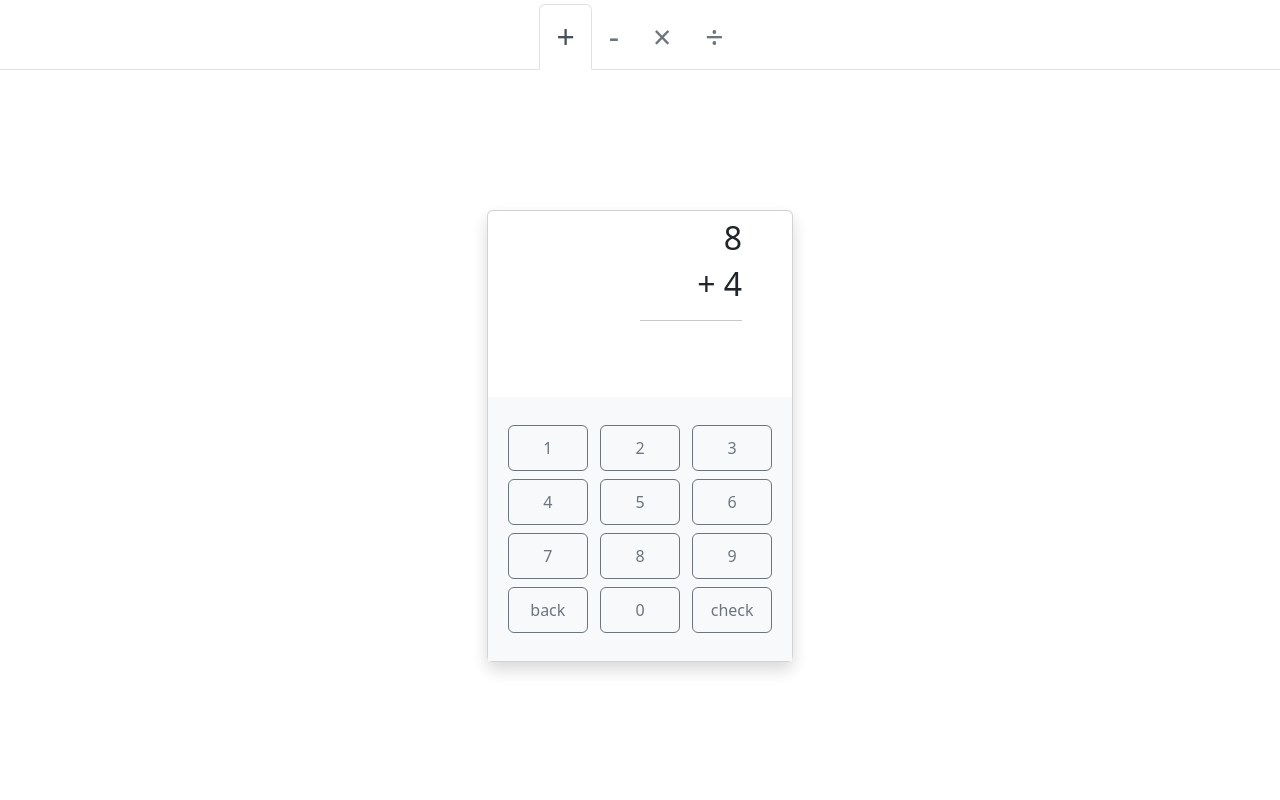
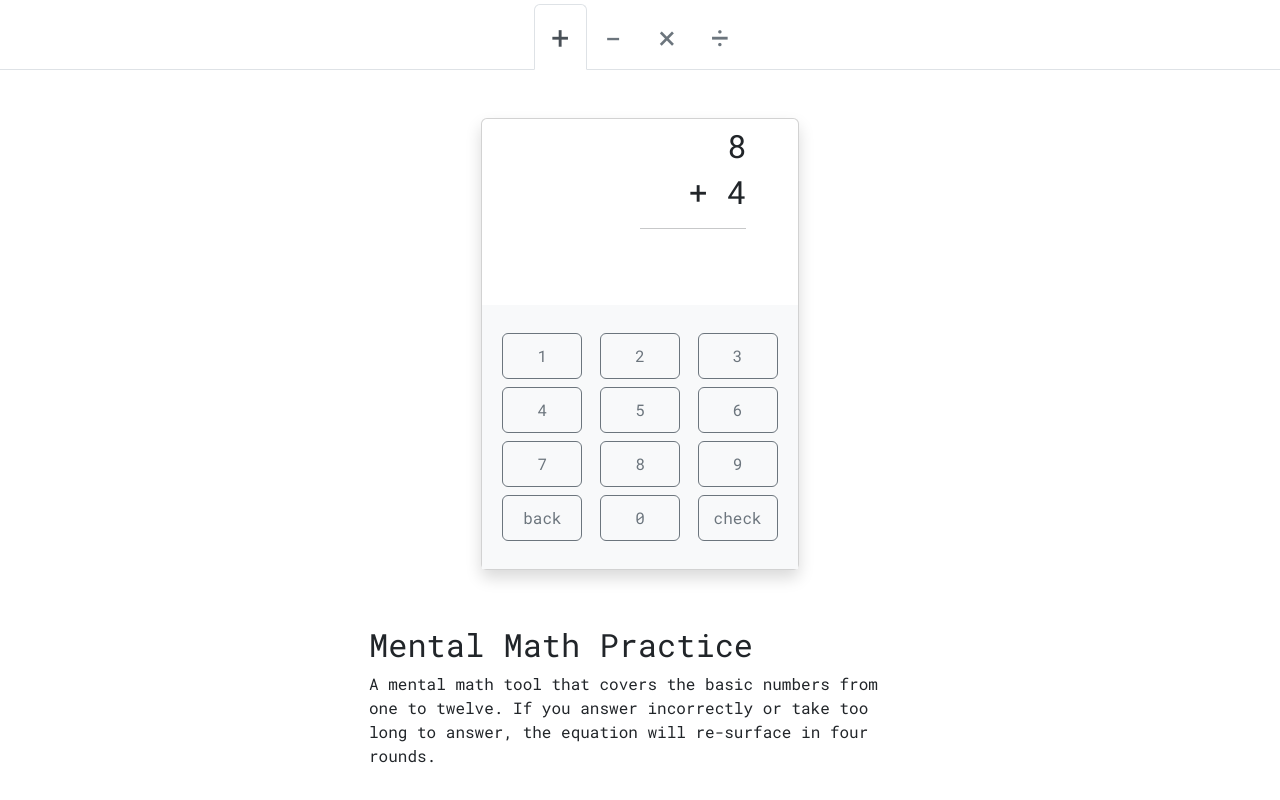
Before and after one commit to Fernando-Lozano/mentalMath, a plain HTML site: page index.html in a window 1280 px wide. Drawn offline with nearby package versions, Linux system fonts and the light colour scheme.

Commit message:
added description

```diff
--- a/index.html
+++ b/index.html
@@ -7,15 +7,13 @@
   <title>mental math</title>
   <link href="https://cdn.jsdelivr.net/npm/bootstrap@5.2.0-beta1/dist/css/bootstrap.min.css" rel="stylesheet"
     integrity="sha384-0evHe/X+R7YkIZDRvuzKMRqM+OrBnVFBL6DOitfPri4tjfHxaWutUpFmBp4vmVor" crossorigin="anonymous">
+  <link rel="preconnect" href="https://fonts.googleapis.com">
+  <link rel="preconnect" href="https://fonts.gstatic.com" crossorigin>
+  <link href="https://fonts.googleapis.com/css2?family=Roboto+Mono&display=swap" rel="stylesheet">
     <style>
       * {
       touch-action: manipulation;
-      }
-      body {
-        overflow: hidden;
-      }
-      .main {
-        margin-top: 140px;
+      font-family: 'Roboto Mono', monospace;
       }
       button {
         width: 80px;
@@ -27,6 +25,11 @@
       }
       a {
         font-size: 2rem !important;
+      }
+      @media (min-width: 768px) {
+        .description {
+          width: 50%;
+        }
       }
     </style>
 </head>
@@ -47,7 +50,7 @@
   </li>
 </ul>
 
-<div class="container d-flex flex-row justify-content-center main">
+<div class="container d-flex flex-row justify-content-center my-5">
   <div class="card bg-white shadow">
     <div class="container text-end w-75 mt-1 py-4 py-md-1">
       <h2 id="numberOne"></h2>
@@ -87,6 +90,12 @@
     </div>
   </div>
 </div>
+<div class="container d-flex d-row justify-content-center">
+  <div class="p-2 description">
+    <h2>Mental Math Practice</h2>
+    <p>A mental math tool that covers the basic numbers from one to twelve. If you answer incorrectly or take too long to answer, the equation will re-surface in four rounds.</p>
+  </div>
+</div>
 
   <script src="https://cdn.jsdelivr.net/npm/bootstrap@5.2.0-beta1/dist/js/bootstrap.bundle.min.js"
     integrity="sha384-pprn3073KE6tl6bjs2QrFaJGz5/SUsLqktiwsUTF55Jfv3qYSDhgCecCxMW52nD2" crossorigin="anonymous">
```
